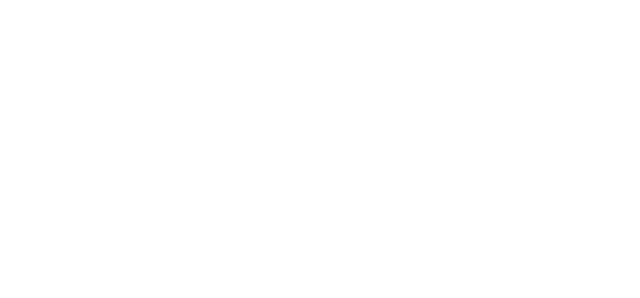
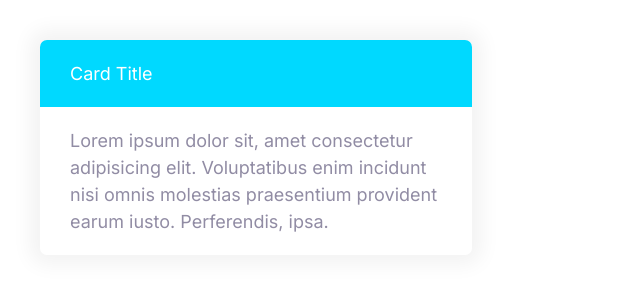
Before and after one commit to AlfaHun/moshify, a plain HTML site: page index.html in a window 1280 px wide. Shown: the whole page, without its empty margins (0-640 px from the left). Drawn offline with Linux system fonts and the light colour scheme.

Commit message:
Build card component

```diff
--- a/css/styles.css
+++ b/css/styles.css
@@ -285,3 +285,25 @@ a {
 .input-group .btn {
   margin: 4px;
 }
+
+/* Cards */
+
+.card {
+  border-radius: 7px;
+  box-shadow: 0 0 20px 10px #f3f3f3;
+  overflow: hidden;
+}
+
+.card__header, .card__body {
+  padding: 2rem 3rem;
+}
+
+.card--primary .card__header {
+  background-color: var(--color-primary);
+  color: white;
+}
+
+.card--secondary .card__header {
+  background-color: var(--color-secondary);
+  color: white;
+}
--- a/index.html
+++ b/index.html
@@ -12,6 +12,15 @@
     <link rel="stylesheet" href="css/styles.css" />
   </head>
   <body>
-
+    <div style="width: 40%;padding: 4rem;">
+      <div class="card card--secondary">
+        <header class="card__header">Card Title</header>
+        <div class="card__body">
+          Lorem ipsum dolor sit, amet consectetur adipisicing elit. Voluptatibus
+          enim incidunt nisi omnis molestias praesentium provident earum iusto.
+          Perferendis, ipsa.
+        </div>
+      </div>
+    </div>
   </body>
 </html>
```
Also changed, not shown: components/cards.html (added, +8 -0 lines).
